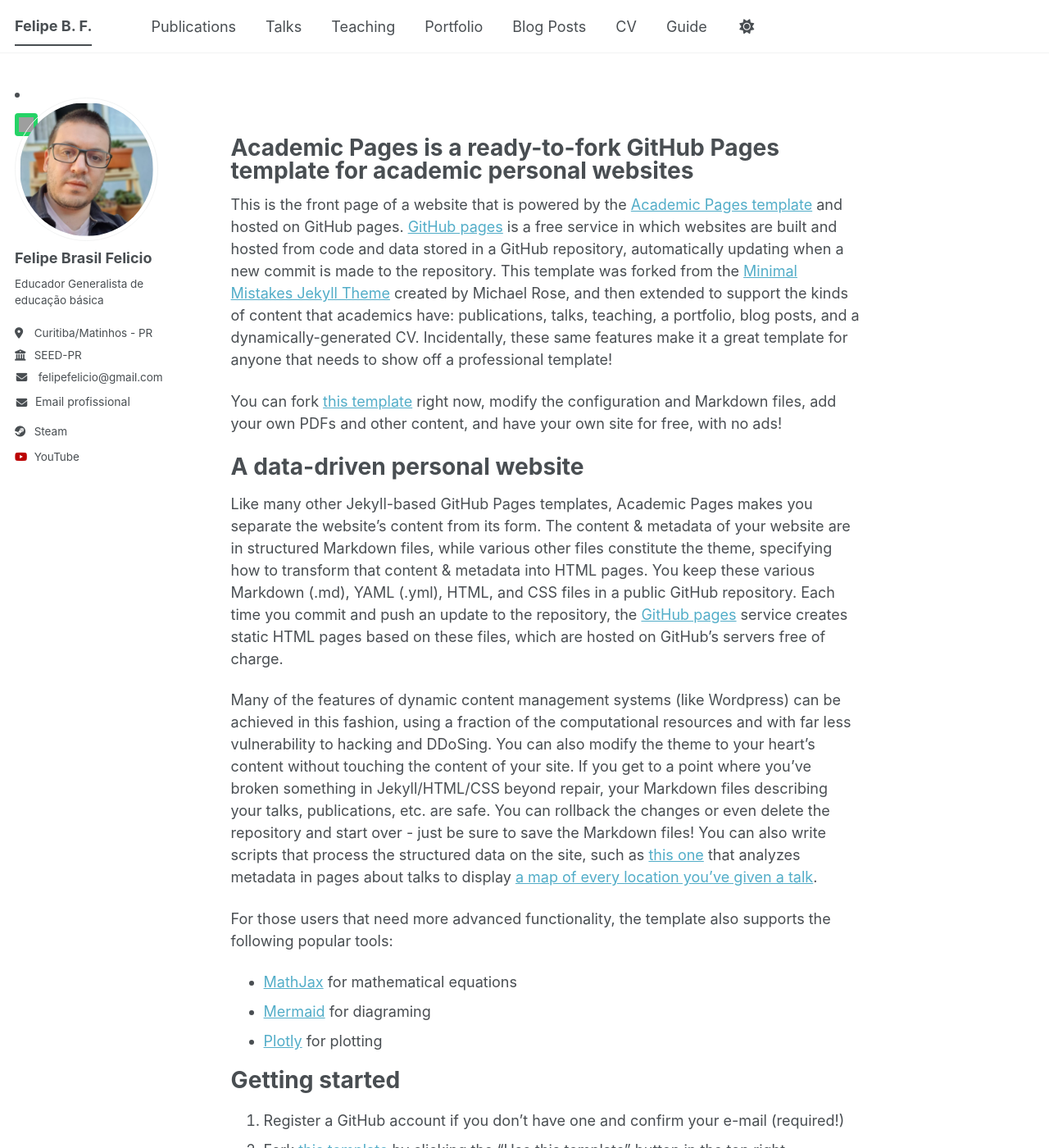
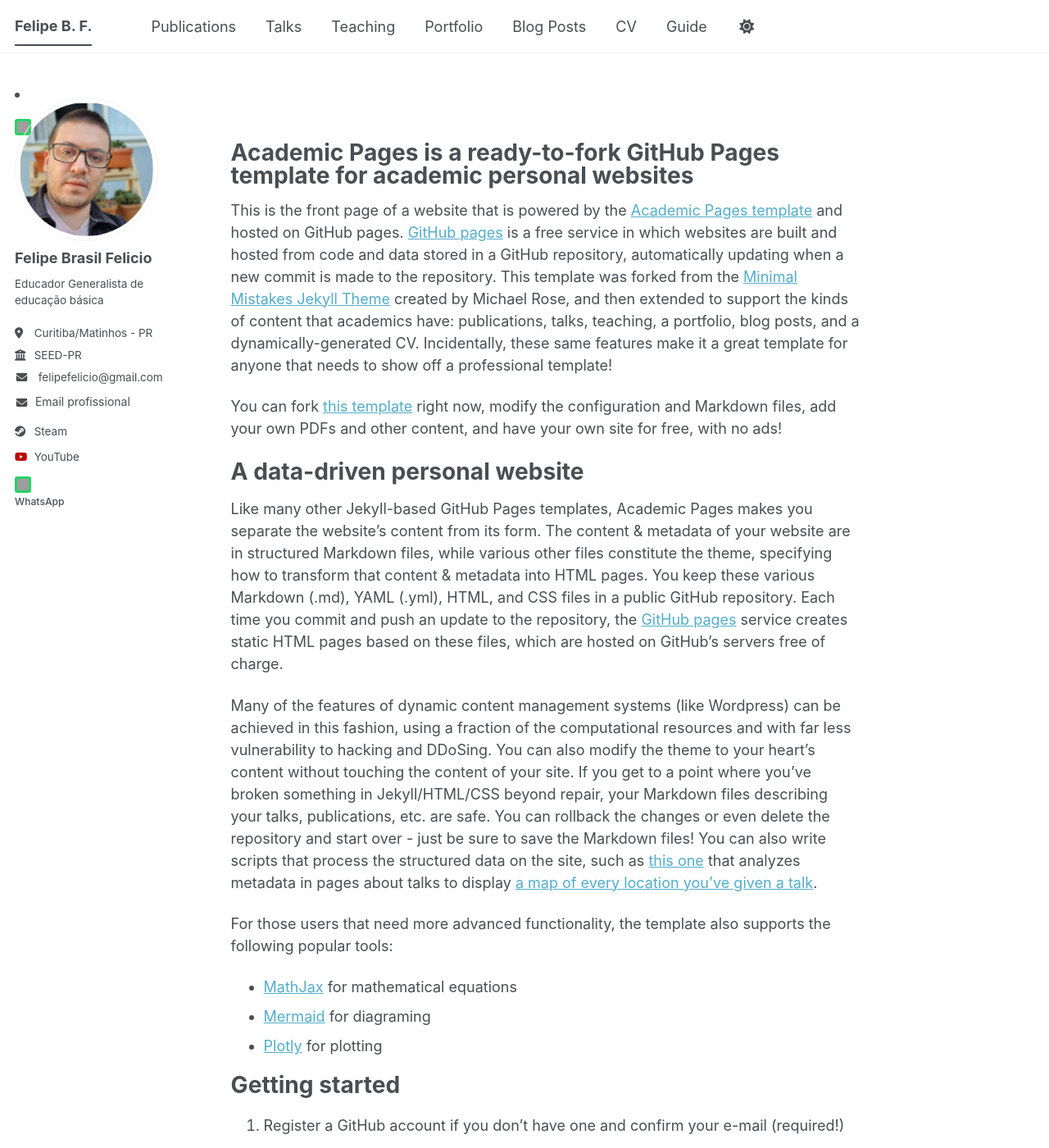
Before and after one commit to felipebrasilblog/felipebrasilprofile.github.io, a Jekyll site: the page built from _pages/about.md, in a window 1280 px wide and 1400 px high. Shown: the whole window at 82% size. Built offline with Jekyll 4.4.1, drawn with Linux system fonts in a browser that asks for light colours; a script bundle is joined from its source files by our own code; library files that are not in the unit come from our copies; grey boxes are pictures that could not be loaded.

Commit message:
Update author-profile.html

```diff
--- a/_includes/author-profile.html
+++ b/_includes/author-profile.html
@@ -177,6 +177,44 @@
       {% if author.youtube %}
         <li><a href="https://www.youtube.com/@{{ author.youtube }}"><i class="fab fa-fw fa-youtube icon-pad-right" aria-hidden="true"></i>YouTube</a></li>
       {% endif %}
+{% if author.whatsapp %}
+  <style>
+    .sidebar-whatsapp-item {
+      display: flex;
+      align-items: center;
+      padding: 5px 0;
+      text-decoration: none;
+      color: inherit;
+    }
+    .wa-icon-container {
+      background-color: #25D366;
+      width: 20px;
+      height: 20px;
+      border-radius: 3px;
+      display: flex;
+      align-items: center;
+      justify-content: center;
+      margin-right: 10px;
+    }
+    .wa-icon-container img {
+      width: 14px;
+      height: 14px;
+    }
+    .wa-text {
+      font-size: 0.9em;
+    }
+  </style>
+
+  <li>
+    <a href="https://wa.me/{{ author.whatsapp }}" target="_blank" class="sidebar-whatsapp-item">
+      <div class="wa-icon-container">
+        <img src="https://upload.wikimedia.org/wikipedia/commons/6/6b/WhatsApp.svg" alt="WhatsApp">
+      </div>
+      <span class="wa-text">WhatsApp</span>
+    </a>
+  </li>
+{% endif %}
+
       {% if author.zhihu %}
       <li><a href="https://www.zhihu.com/people/{{ author.zhihu }}"><i class="fab fa-fw fa-zhihu icon-pad-right" aria-hidden="true"></i>Zhihu</a></li>
       {% endif %}
```
